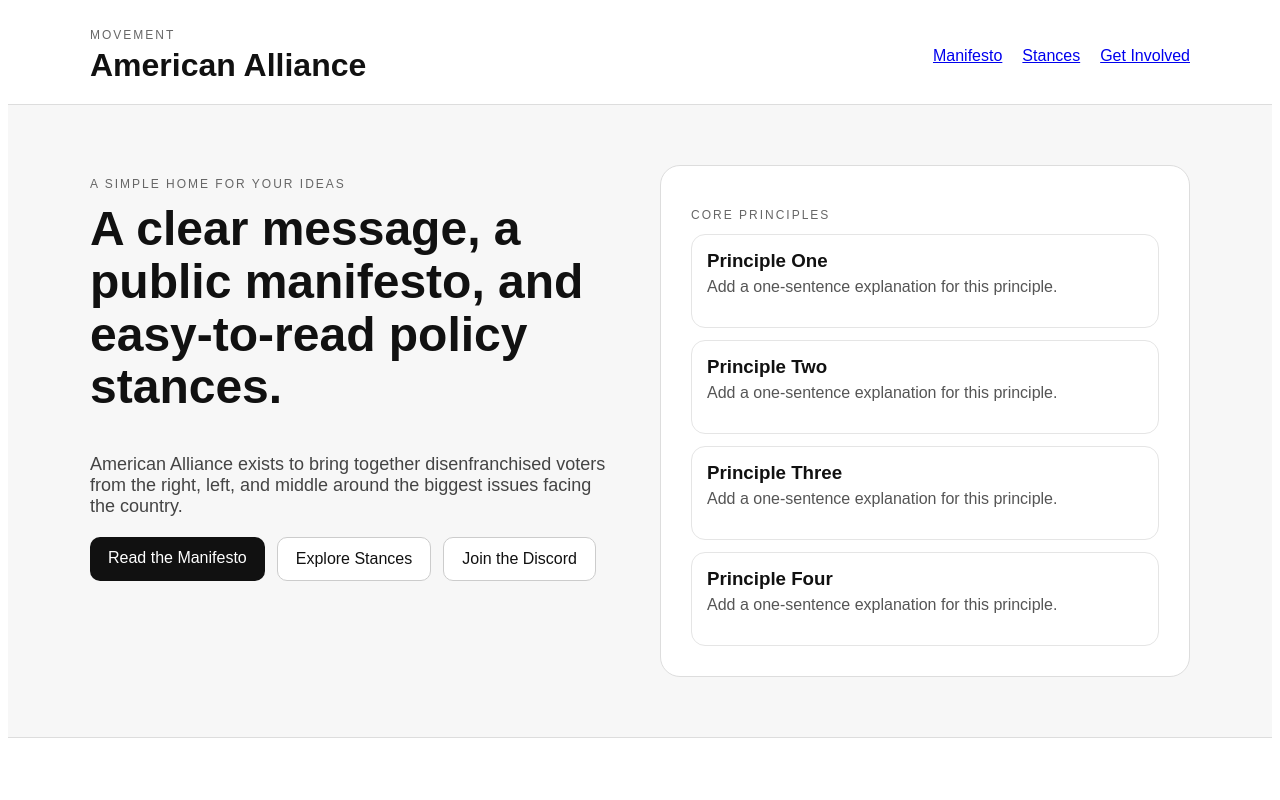
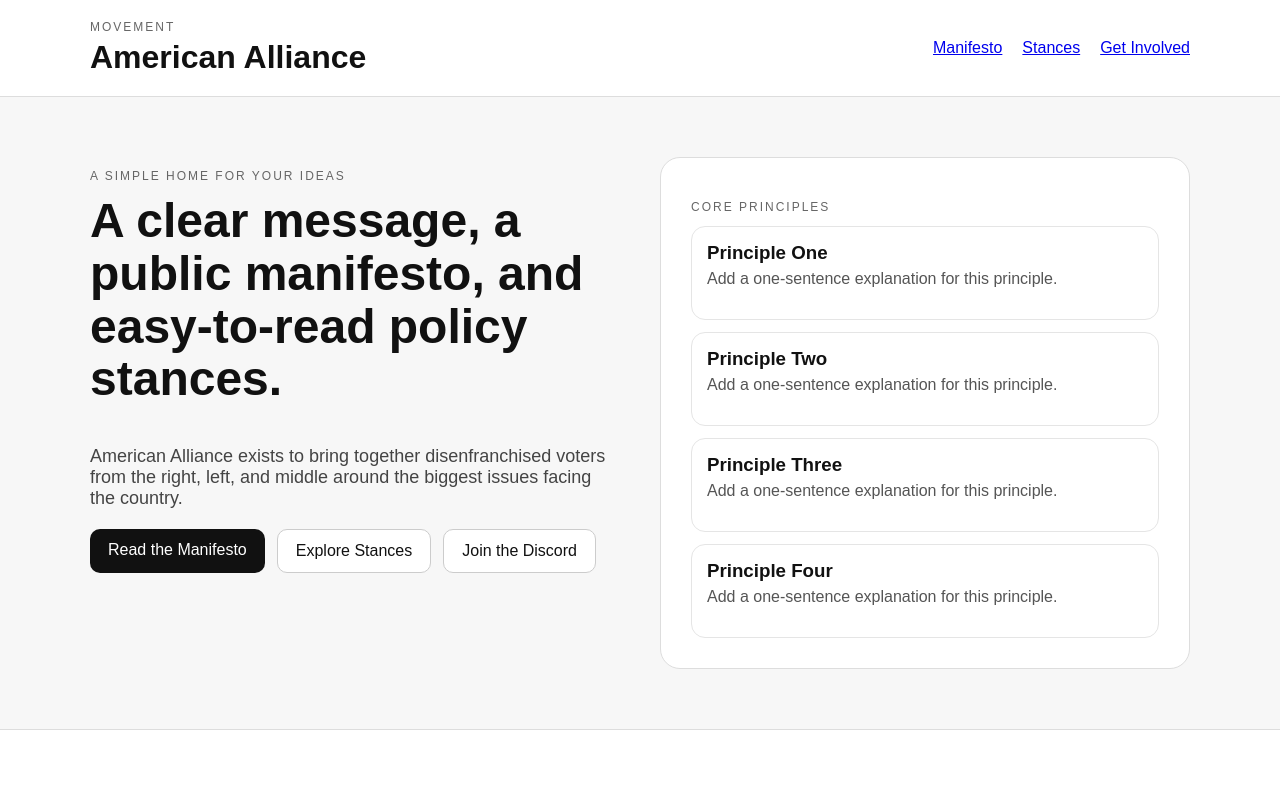
Before and after one commit to AmericanAlliance/american-alliance-site, a Next.js app: page / in a window 1280 px wide. Shown: the top 800 px of the page. Built offline with nearby package versions, Linux system fonts and the light colour scheme.

Commit message:
Update layout.js

```diff
--- a/app/layout.js
+++ b/app/layout.js
@@ -1,12 +1,13 @@
 export const metadata = {
   title: "American Alliance",
-  description: "A movement to unify disenfranchised voters from the right, left, and middle around the big issues."
+  description:
+    "A movement to unify disenfranchised voters from the right, left, and middle around the big issues.",
 };
 
 export default function RootLayout({ children }) {
   return (
     <html lang="en">
-      <body>{children}</body>
+      <body style={{ margin: 0 }}>{children}</body>
     </html>
   );
 }
```
